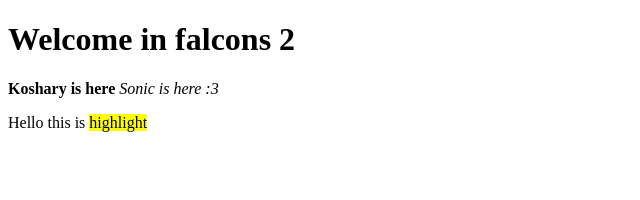
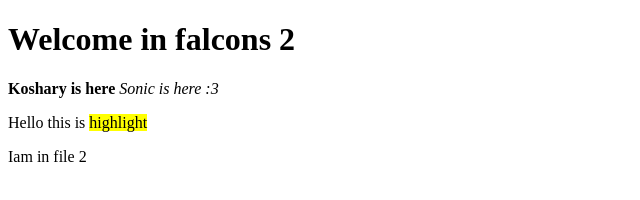
Before and after one commit to Omar7001-B/falcons, a plain HTML site: page index2.html in a window 1280 px wide. Shown: the full height of the page, 0-640 px from the left. Drawn offline with Linux system fonts and the light colour scheme.

Commit message:
edited file 2

```diff
--- a/index2.html
+++ b/index2.html
@@ -10,5 +10,6 @@
     <strong>Koshary is here</strong>
     <em>Sonic is here :3</em>
     <p>Hello this is <mark>highlight</mark></p>
+    <p>Iam in file 2</p>
 </body>
 </html>
```
